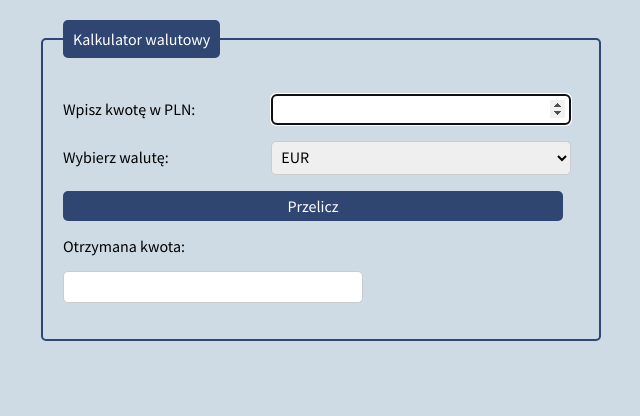
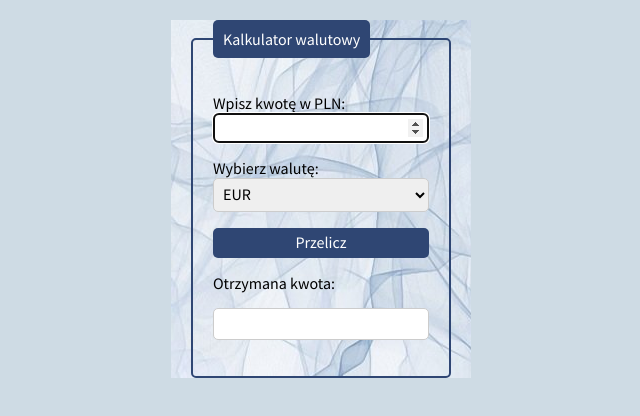
Before and after one commit to EdytaT94/currency-converter, a plain HTML site: page index.html in a window 1280 px wide. Shown: the whole page, without its empty margins (319-959 px from the left). Drawn offline with nearby package versions, Linux system fonts and the light colour scheme.

Commit message:
background image added

```diff
--- /dev/null
+++ b/css/element.css
@@ -0,0 +1,4 @@
+.element {
+    width: 300px;
+    background-image: url("../images/background-image.jpg");
+}
--- a/index.html
+++ b/index.html
@@ -16,6 +16,7 @@
     <link href="css/style.css" rel="stylesheet" />
     <link href="css/form.css" rel="stylesheet" />
     <link href="css/container.css" rel="stylesheet" />
+    <link href="css/element.css" rel="stylesheet" />
     <script defer src="js/script.js"></script>
     <link rel="preconnect" href="https://fonts.googleapis.com" />
     <link rel="preconnect" href="https://fonts.gstatic.com" crossorigin />
@@ -25,7 +26,7 @@
     />
   </head>
   <body class="body">
-    <div class="container">
+    <div class="container element">
       <form class="form js-form">
         <fieldset class="form__fieldset">
           <legend class="form__legend">Kalkulator walutowy</legend>
```
Also changed, not shown: images/background-image.jpg (added), 1 other file.
